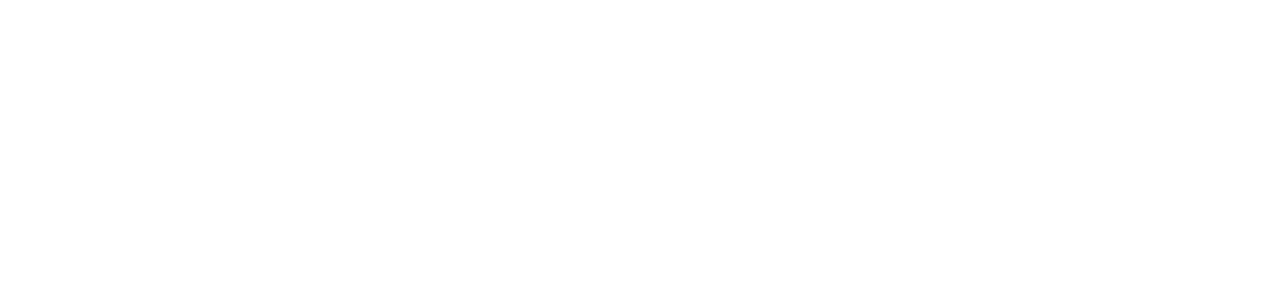
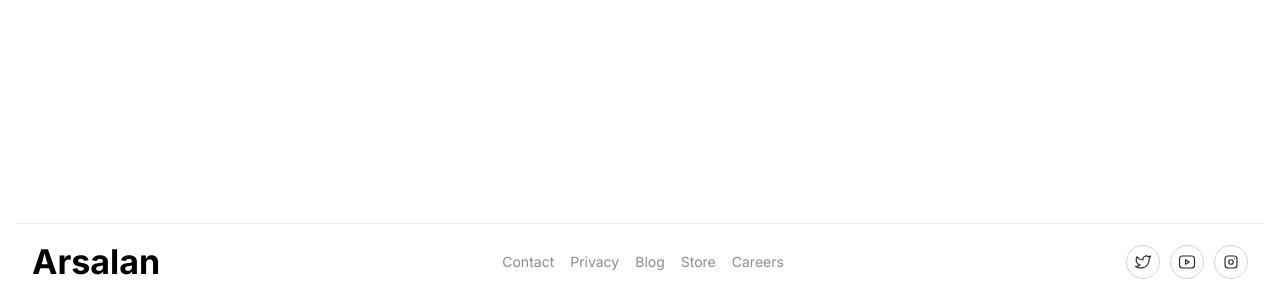
Before and after one commit to Muhammad-Arsalan31/my-portfolio, a Next.js app: page / in a window 1280 px wide. Shown: the part 4570-4870 px from the top of the page. Before the commit the page ends 4673 px from the top, so only its background shows below. Built offline with nearby package versions, Linux system fonts and the light colour scheme.

Commit message:
add footer

```diff
--- a/app/layout.tsx
+++ b/app/layout.tsx
@@ -3,6 +3,7 @@
 import { MantineProvider, ColorSchemeScript, Container } from '@mantine/core';
 import { theme } from '../theme';
 import { Header } from '@/components/Header/header';
+import { Footer } from '@/components/Footer/footer';
 
 export const metadata = {
   title: 'Mantine Next.js template',
@@ -25,6 +26,7 @@
           <Container size={1400}>
             <Header />
             {children}
+            <Footer />
           </Container>
         </MantineProvider>
       </body>
--- /dev/null
+++ b/components/Footer/footer.module.css
@@ -0,0 +1,22 @@
+.footer {
+  margin-top: rem(120px);
+  border-top: rem(1px) solid light-dark(var(--mantine-color-gray-2), var(--mantine-color-dark-5));
+}
+
+.inner {
+  display: flex;
+  justify-content: space-between;
+  align-items: center;
+  padding: var(--mantine-spacing-md) var(--mantine-spacing-md);
+
+  @media (max-width: $mantine-breakpoint-sm) {
+    flex-direction: column;
+  }
+}
+
+.links {
+  @media (max-width: $mantine-breakpoint-sm) {
+    margin-top: var(--mantine-spacing-lg);
+    margin-bottom: var(--mantine-spacing-sm);
+  }
+}
--- /dev/null
+++ b/components/Footer/footer.tsx
@@ -0,0 +1,43 @@
+'use client';
+
+import { Anchor, Group, ActionIcon, rem, Title } from '@mantine/core';
+import { IconBrandTwitter, IconBrandYoutube, IconBrandInstagram } from '@tabler/icons-react';
+import classes from './footer.module.css';
+
+const links = [
+  { link: '#', label: 'Contact' },
+  { link: '#', label: 'Privacy' },
+  { link: '#', label: 'Blog' },
+  { link: '#', label: 'Store' },
+  { link: '#', label: 'Careers' },
+];
+
+export function Footer() {
+  const items = links.map((link) => (
+    <Anchor c="dimmed" key={link.label} href={link.link} lh={1} size="sm">
+      {link.label}
+    </Anchor>
+  ));
+
+  return (
+    <div className={classes.footer}>
+      <div className={classes.inner}>
+        <Title>Arsalan</Title>
+
+        <Group className={classes.links}>{items}</Group>
+
+        <Group gap="xs" justify="flex-end" wrap="nowrap">
+          <ActionIcon size="lg" variant="default" radius="xl">
+            <IconBrandTwitter style={{ width: rem(18), height: rem(18) }} stroke={1.5} />
+          </ActionIcon>
+          <ActionIcon size="lg" variant="default" radius="xl">
+            <IconBrandYoutube style={{ width: rem(18), height: rem(18) }} stroke={1.5} />
+          </ActionIcon>
+          <ActionIcon size="lg" variant="default" radius="xl">
+            <IconBrandInstagram style={{ width: rem(18), height: rem(18) }} stroke={1.5} />
+          </ActionIcon>
+        </Group>
+      </div>
+    </div>
+  );
+}
```
